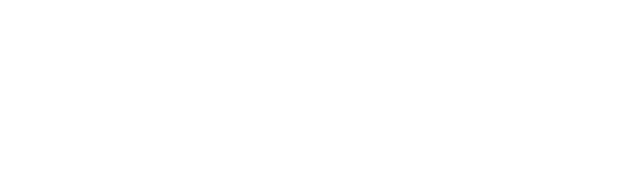
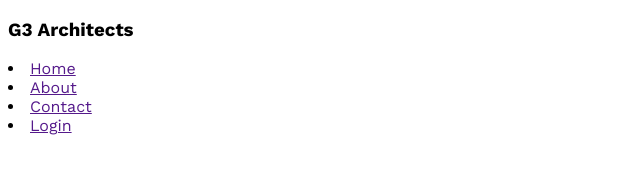
Before and after one commit to mm-uddin/g3-website-responsive, a plain HTML site: page index.html in a window 1280 px wide. Shown: the whole page, without its empty margins (0-640 px from the left). Drawn offline with nearby package versions, Linux system fonts and the light colour scheme.

Commit message:
Google Fonts Added

```diff
--- a/index.html
+++ b/index.html
@@ -3,9 +3,31 @@
 <head>
   <meta charset="UTF-8">
   <meta name="viewport" content="width=device-width, initial-scale=1.0">
+  <link rel="stylesheet" href="./styles/style.css">
   <title>G3 Architects</title>
 </head>
 <body>
+  <header>
+    <nav>
+      <h3>
+        G3 Architects
+      </h3>
+    <li><a href="">Home</a></li>
+    <li><a href="">About</a></li>
+    <li><a href="">Contact</a></li>
+    <li><a href="">Login</a></li>
+
+    </nav>
+  </header>
+
+  <main>
+
+</main>
+
+<footer>
+
+
+</footer>
 
 </body>
 </html>
--- a/styles/style.css
+++ b/styles/style.css
@@ -0,0 +1,7 @@
+@import url('https://fonts.googleapis.com/css2?family=Lato&family=Open+Sans:wght@400;700;800&family=Work+Sans:wght@400;500;600;700;800&display=swap');
+
+*{
+font-family: 'Lato', sans-serif;
+font-family: 'Open Sans', sans-serif;
+font-family: 'Work Sans', sans-serif;
+}
```
